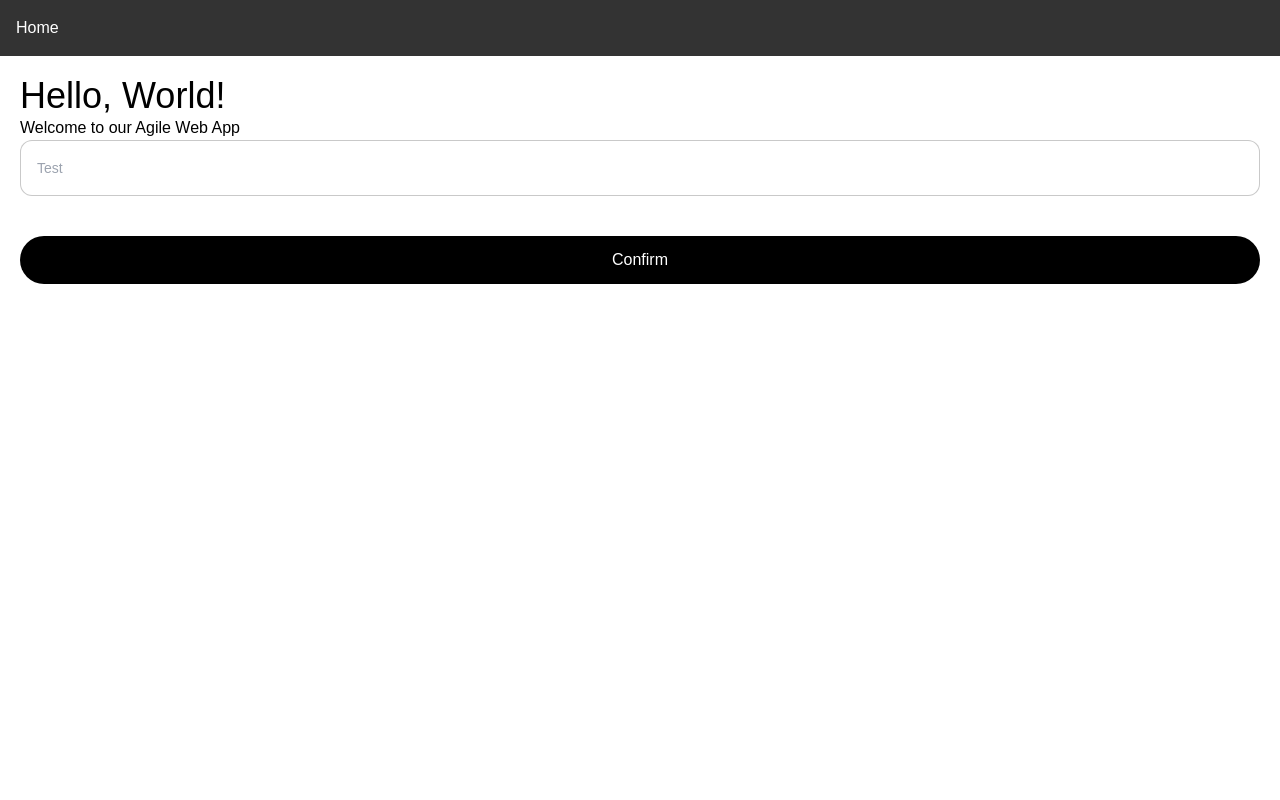
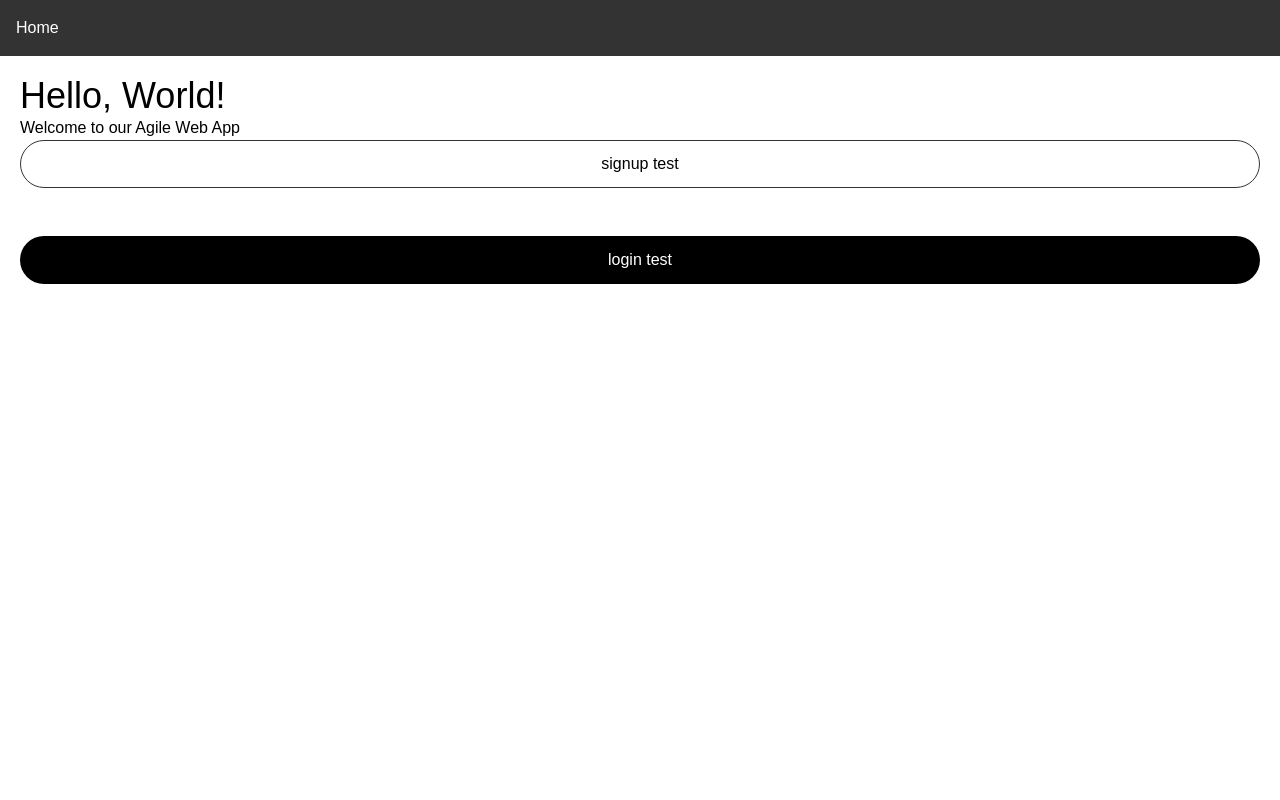
Before and after one commit to SeiKasahara/Agile-Web-App, a Flask app: page / in a window 1280 px wide. Run offline with Flask 3, Linux system fonts and the light colour scheme; some libraries are stand-ins or nearby versions; some web fonts are replaced.

Commit message:
add test navigator to index.html

```diff
--- a/app/templates/main/index.html
+++ b/app/templates/main/index.html
@@ -8,10 +8,10 @@
     <h1 class="text-4xl">Hello, World!</h1>
     <p>Welcome to our Agile Web App</p>
     <div class="relative w-full h-24">
-        {{ input_field(placeholder="Test", required=True) }}
+        {{ button("signup test", href="/signup", variant="default") }}
     </div>
     <div class="relative w-full h-24">
-        {{ button("Confirm", variant="black") }}
+        {{ button("login test", href="/login", variant="black") }}
     </div>
 </div>
 {% endblock %}
```
